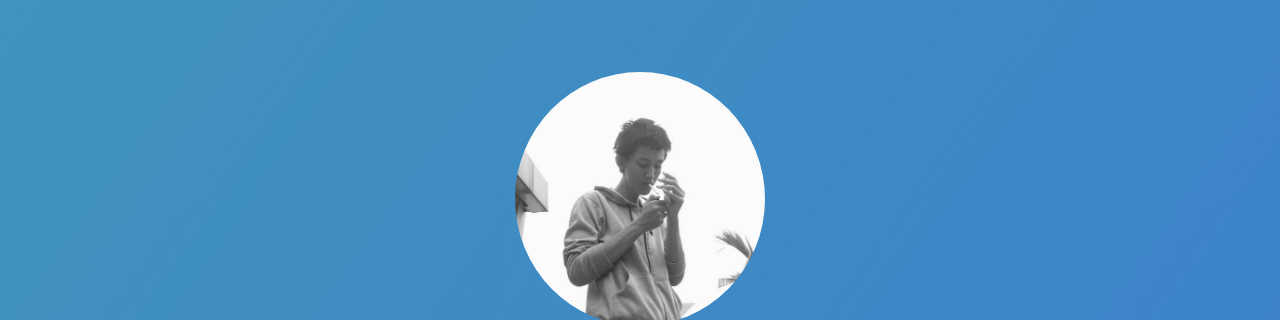
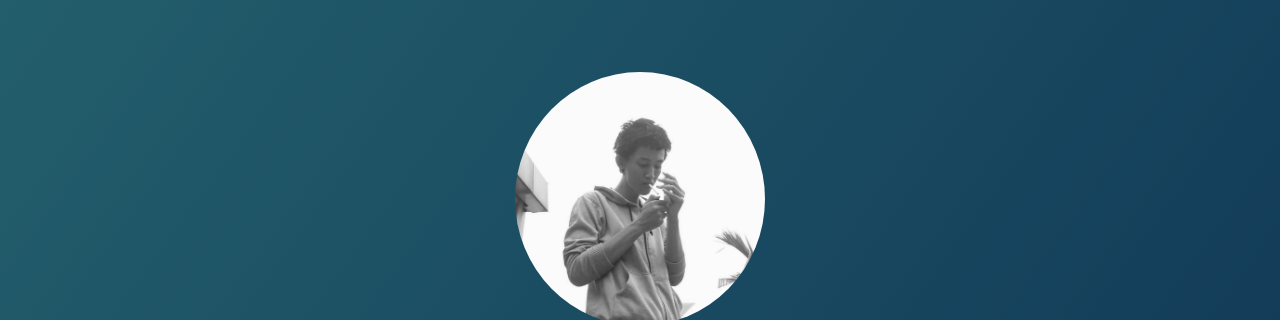
Before and after one commit to itsmebroarif/myPorto, a website: page index.html in a window 1280 px wide. Shown: the part 56-376 px from the top of the page. Drawn offline with nearby package versions, Linux system fonts and the light colour scheme.

Commit message:
Finalisasi

```diff
--- a/index.html
+++ b/index.html
@@ -2,7 +2,6 @@
 <html lang="en">
 
 <head>
-  <!-- <link rel="stylesheet" href="https://cdnjs.cloudflare.com/ajax/libs/animate.css/4.1.1/animate.min.css" /> -->
   <link href="https://unpkg.com/aos@2.3.1/dist/aos.css" rel="stylesheet">
   <link rel="stylesheet" href="library.css">
   <meta charset="UTF-8">
@@ -71,7 +70,7 @@
 
 
     .jumbotron {
-      background: linear-gradient(306deg, #3979d2, #4fbb9f);
+      background: linear-gradient(306deg, #07234b, #4fbb9f);
       background-size: 400% 400%;
       padding-top: 8rem;
       padding-bottom: 4rem;
```
